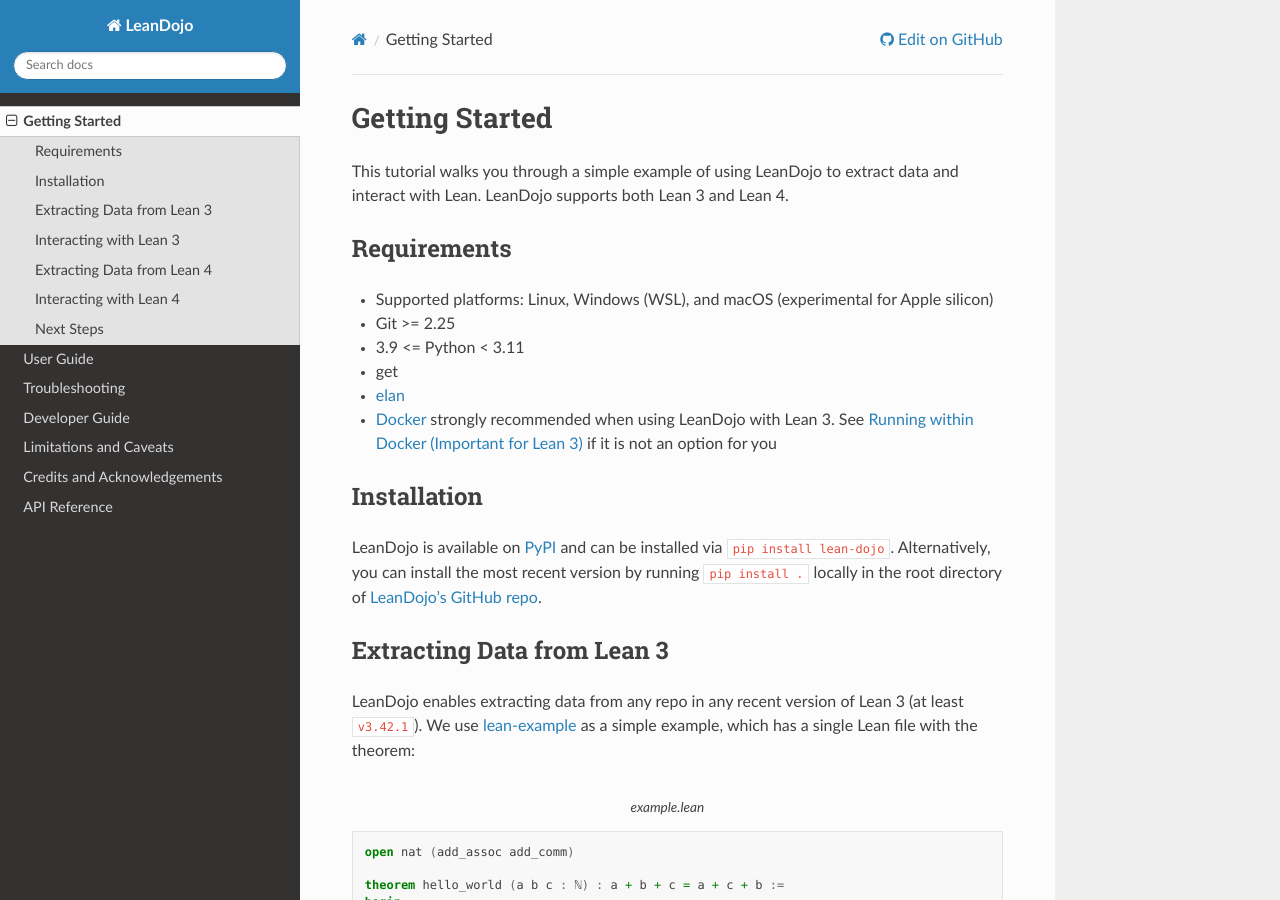
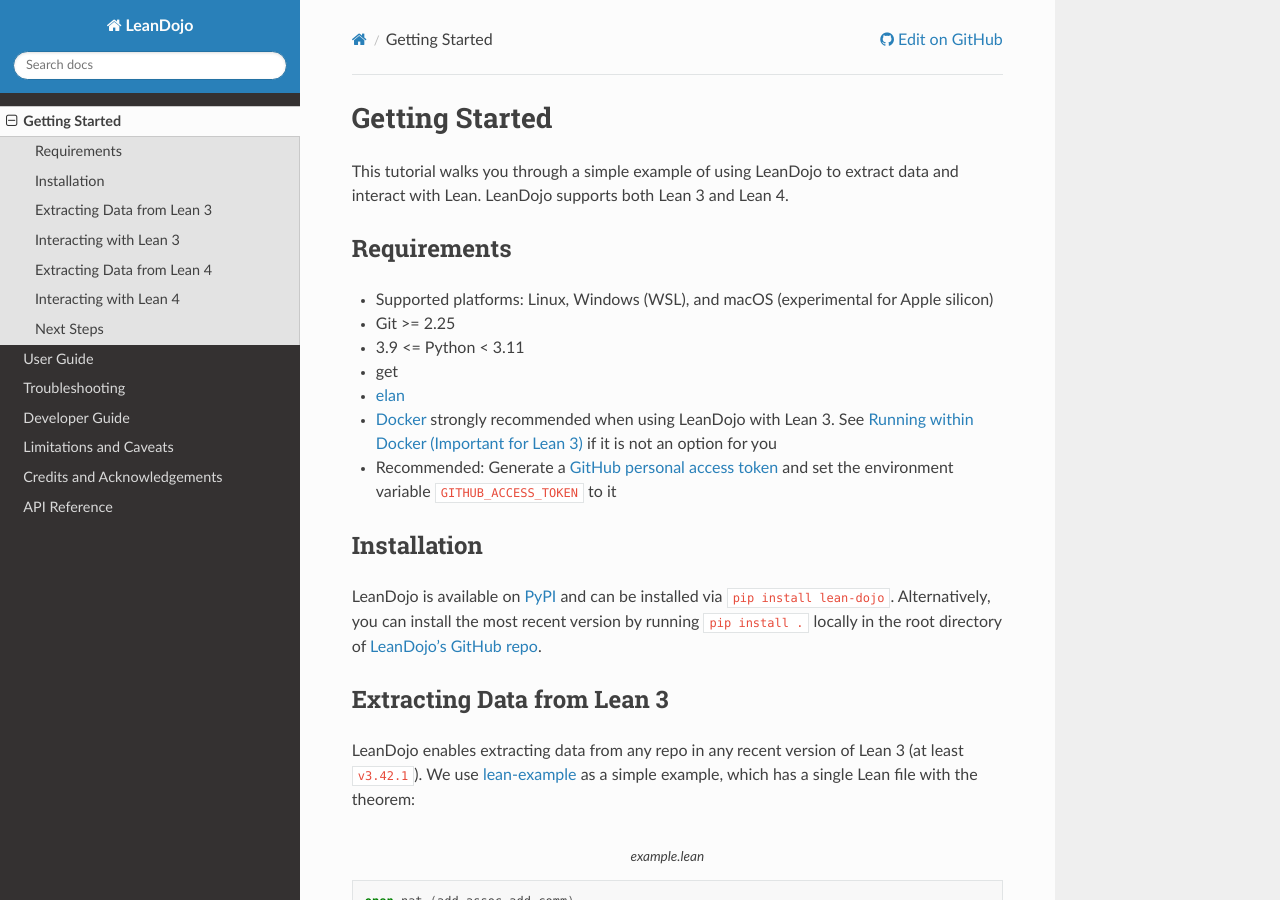
Before and after one commit to lean-dojo/LeanDojo, a Sphinx documentation site: the page built from docs/source/getting-started.rst, in a window 1280 px wide and 900 px high. Built offline with Sphinx 7.4.7 and the Read the Docs theme 2.0.0, drawn with Linux system fonts in a browser that asks for light colours.

Commit message:
Update getting-started.rst

```diff
--- a/docs/source/getting-started.rst
+++ b/docs/source/getting-started.rst
@@ -16,7 +16,7 @@
 * get
 * `elan <https://github.com/leanprover/elan>`_
 * `Docker <https://www.docker.com/>`_ strongly recommended when using LeanDojo with Lean 3. See :ref:`running-within-docker` if it is not an option for you
-
+* Recommended: Generate a `GitHub personal access token <https://docs.github.com/en/authentication/keeping-your-account-and-data-secure/managing-your-personal-access-tokens#personal-access-tokens-classic>`_ and set the environment variable :code:`GITHUB_ACCESS_TOKEN` to it
 
 Installation
 ************
```
